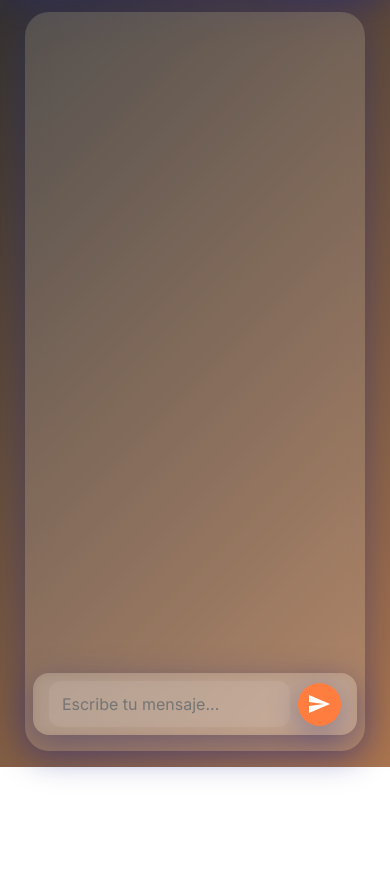
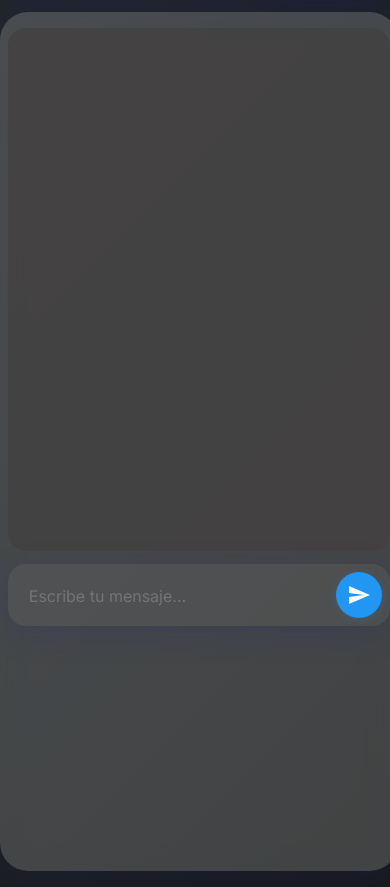
Before and after one commit to Alonsox10/chef-chatbot, a plain HTML site: page frontend/index.html in a window 390 px wide. Shown: the part 77-964 px from the top of the page. Before the commit the page ends 844 px from the top, so only its background shows below. Drawn offline with Linux system fonts and the light colour scheme; files that its build step writes are made by us from their sources; files whose address does not match are found by name.

Commit message:
Estilos del front mejorados

```diff
--- a/frontend/css/style.css
+++ b/frontend/css/style.css
@@ -1,18 +1,18 @@
-/* Variables de color y fuentes */
+/* --- Estilos Premium Chatbot --- */
 :root {
-    --color-bg: #1a1a1a;
-    --color-glass: rgba(255, 255, 255, 0.15);
-    --color-primary: #ff7e3f;
-    --color-secondary: #d7263d;
-    --color-accent: #a9744f;
-    --color-bubble-user: #ff7e3f;
-    --color-bubble-bot: #2d2d2d;
-    --color-shadow: 0 8px 32px 0 rgba(31, 38, 135, 0.37);
+    --color-bg: #23272a;
+    --color-glass: rgba(255,255,255,0.18);
+    --color-header: rgba(255,255,255,0.22);
+    --color-primary: #2196f3;
+    --color-secondary: #1976d2;
+    --color-accent: #fff;
+    --color-shadow: 0 8px 32px 0 rgba(31, 38, 135, 0.18);
     --font-main: 'Inter', 'Outfit', sans-serif;
 }
 
 body {
-    background: linear-gradient(135deg, #2d2d2d 0%, #a9744f 100%);
+    background: linear-gradient(135deg, #23272a 0%, #181a1b 100%);
+    background-size: cover;
     font-family: var(--font-main);
     color: #fff;
     margin: 0;
@@ -21,21 +21,24 @@ body {
     flex-direction: column;
 }
 
+/* --- Header --- */
 .header {
     display: flex;
     justify-content: space-between;
     align-items: center;
     padding: 1rem 2rem;
-    background: var(--color-glass);
+    background: var(--color-header);
     box-shadow: var(--color-shadow);
     border-bottom: 1px solid rgba(255,255,255,0.05);
     backdrop-filter: blur(8px);
 }
+
 .logo {
     font-size: 2rem;
     font-weight: 700;
     letter-spacing: 2px;
 }
+
 .bot-status {
     font-size: 1rem;
     padding: 0.3rem 1rem;
@@ -45,78 +48,95 @@ body {
     box-shadow: var(--color-shadow);
     transition: background 0.3s;
 }
+
 .bot-status.online {
     background: var(--color-primary);
 }
+
 .bot-status.offline {
     background: #555;
 }
 
+/* --- Chat Container --- */
 .chat-container {
-    flex: 1;
     display: flex;
     flex-direction: column;
-    max-width: 600px;
-    margin: 2rem auto;
+    width: 500px;
+    min-height: 600px;
+    margin: 40px auto 0 auto;
     background: var(--color-glass);
-    border-radius: 24px;
+    border-radius: 28px;
     box-shadow: var(--color-shadow);
+    padding: 2.5rem 2rem 0.5rem 2rem;
+    position: relative;
+    overflow: hidden;
     backdrop-filter: blur(12px);
-    padding: 2rem 1rem 1rem 1rem;
-    position: relative;
 }
 
+/* --- Messages Area --- */
 .messages {
-    flex: 1;
+    flex: 1 1 auto;
     overflow-y: auto;
     display: flex;
     flex-direction: column;
-    gap: 1rem;
-    margin-bottom: 1rem;
+    gap: 1.2rem;
+    margin-bottom: 0.8rem;
+    min-height: 0;
+    max-height: 420px;
+    background: rgb(67 65 65 / 85%);
+    border-radius: 18px;
+    padding: 1.2rem 1rem;
 }
 
+/* --- Bubbles --- */
 .bubble {
     max-width: 70%;
-    padding: 1rem;
+    padding: 1rem 1.2rem;
     border-radius: 18px;
-    box-shadow: var(--color-shadow);
-    font-size: 1rem;
+    font-size: 1.05rem;
     word-break: break-word;
     animation: fadeIn 0.4s;
+    background-color: #464849;
+    color: #fff;
+    box-shadow: 0 2px 8px 0 rgba(0,0,0,0.08);
 }
+
 .bubble.user {
     align-self: flex-end;
-    background: var(--color-bubble-user);
+    background: #2196f3;
     color: #fff;
+    border-bottom-right-radius: 24px;
+    border-top-right-radius: 24px;
 }
+
 .bubble.bot {
     align-self: flex-start;
-    background: var(--color-bubble-bot);
-    color: #ff7e3f;
+    background: #464849;
+    color: #fff;
+    border-bottom-left-radius: 24px;
+    border-top-left-radius: 24px;
 }
 
+/* --- Bot Typing Indicator --- */
 .bot-typing {
+    color: #aaa;
     font-size: 0.95rem;
-    color: var(--color-primary);
-    margin-bottom: 0.5rem;
-    animation: typingBlink 1s infinite;
+    padding: 0.3rem 0;
 }
 
-@keyframes typingBlink {
-    0%, 100% { opacity: 1; }
-    50% { opacity: 0.5; }
-}
-
+/* --- Input Area --- */
 .input-area {
     display: flex;
     align-items: center;
-    gap: 0.5rem;
-    background: var(--color-glass);
-    border-radius: 16px;
+    gap: 0.8rem;
+    border-radius: 18px;
     box-shadow: var(--color-shadow);
-    padding: 0.5rem 1rem;
-    backdrop-filter: blur(8px);
+    padding: 0.7rem 1rem;
+    backdrop-filter: contrast(0);
+    margin-bottom: 0.5rem;
+    margin-top: 0;
 }
+
 #userInput {
     flex: 1;
     resize: none;
@@ -125,37 +145,76 @@ body {
     padding: 0.8rem;
     font-size: 1rem;
     font-family: var(--font-main);
-    background: rgba(255,255,255,0.07);
+    background: transparent;
     color: #fff;
     outline: none;
     transition: background 0.3s;
+    height: 44px;
+    max-height: 44px;
+    min-height: 44px;
+    box-sizing: border-box;
+    overflow-y: auto;
 }
+
 #userInput:focus {
     background: rgba(255,255,255,0.15);
 }
+
+/* --- Send Button --- */
 .send-btn {
     background: var(--color-primary);
     border: none;
     border-radius: 50%;
-    padding: 0.6rem;
+    padding: 0.7rem;
     cursor: pointer;
     color: #fff;
-    box-shadow: var(--color-shadow);
-    transition: background 0.2s, transform 0.2s;
+    box-shadow: 0 2px 8px 0 rgba(33,150,243,0.18);
+    transition: background 0.2s, transform 0.2s, box-shadow 0.2s;
     display: flex;
     align-items: center;
     justify-content: center;
 }
-.send-btn:hover {
-    background: var(--color-secondary);
-    transform: scale(1.08);
+
+.send-btn svg {
+    fill: #fff;
+    color: #fff;
 }
 
+.send-btn:hover {
+    background: #1976d2;
+    transform: scale(1.12);
+    box-shadow: 0 4px 16px 0 rgba(33,150,243,0.22);
+}
+
+/* --- Animations --- */
+@keyframes fadeIn {
+    from { opacity: 0; transform: translateY(20px); }
+    to { opacity: 1; transform: translateY(0); }
+}
+
+@keyframes typingBlink {
+    0%, 100% { opacity: 1; }
+    50% { opacity: 0.5; }
+}
+
+/* --- Responsive --- */
 @media (max-width: 700px) {
     .chat-container {
-        max-width: 98vw;
+        width: 98vw;
+        min-height: 98vh;
         margin: 1rem auto;
         padding: 1rem 0.5rem;
+    }
+    .messages {
+        max-height: 60vh;
+        padding: 0.5rem;
+    }
+    .bubble {
+        font-size: 0.98rem;
+        padding: 0.7rem 0.8rem;
+    }
+    .input-area {
+        padding: 0.5rem 0.5rem;
     }
     .header {
         padding: 0.7rem 1rem;
@@ -164,8 +223,3 @@ body {
         font-size: 1.3rem;
     }
 }
-
-@keyframes fadeIn {
-    from { opacity: 0; transform: translateY(20px); }
-    to { opacity: 1; transform: translateY(0); }
-}
```
